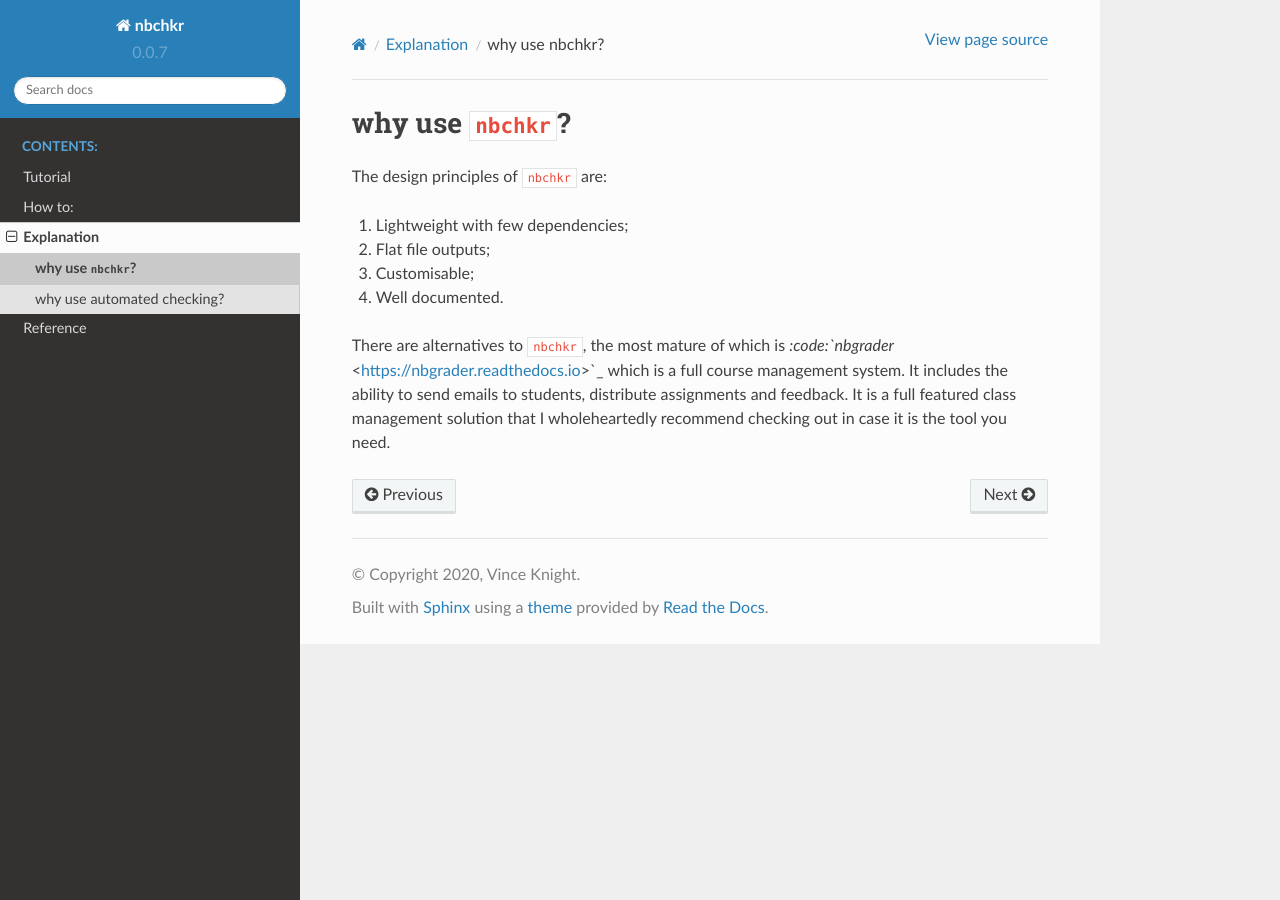
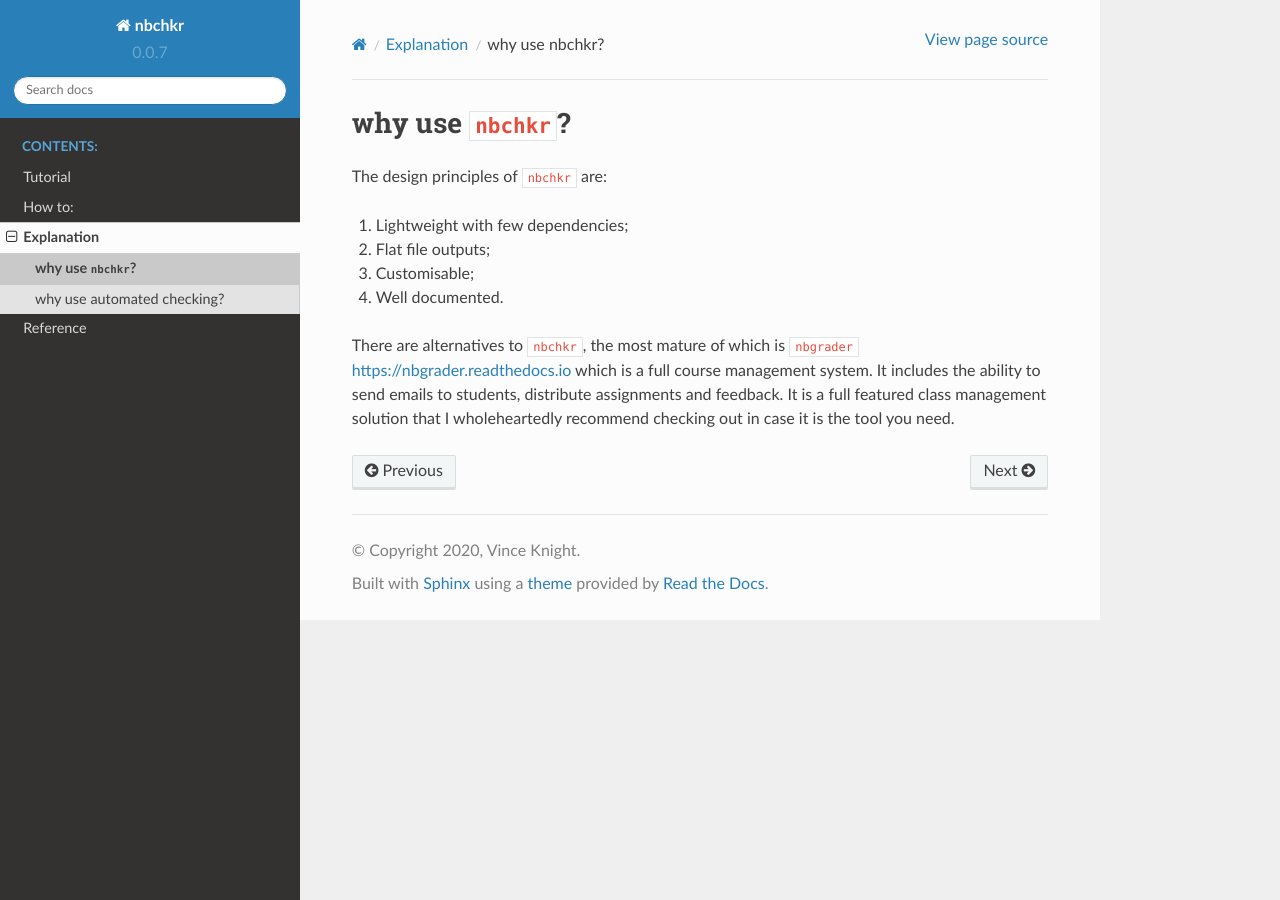
Before and after one commit to drvinceknight/nbchkr, a Sphinx documentation site: the page built from docs/explanation/why.rst, in a window 1280 px wide. Built offline with Sphinx 7.4.7 and the Read the Docs theme 2.0.0, drawn with Linux system fonts in a browser that asks for light colours.

Commit message:
Fix documentation page. (#53)

```diff
--- a/docs/explanation/why.rst
+++ b/docs/explanation/why.rst
@@ -9,7 +9,7 @@ The design principles of :code:`nbchkr` are:
 4. Well documented.
 
 There are alternatives to :code:`nbchkr`, the most mature of which is
-`:code:`nbgrader` <https://nbgrader.readthedocs.io>`_ which is a full course
+:code:`nbgrader` `<https://nbgrader.readthedocs.io>`_ which is a full course
 management system. It includes the ability to send emails to students,
 distribute assignments and feedback. It is a full featured class management
 solution that I wholeheartedly recommend checking out in case it is the tool you
```
